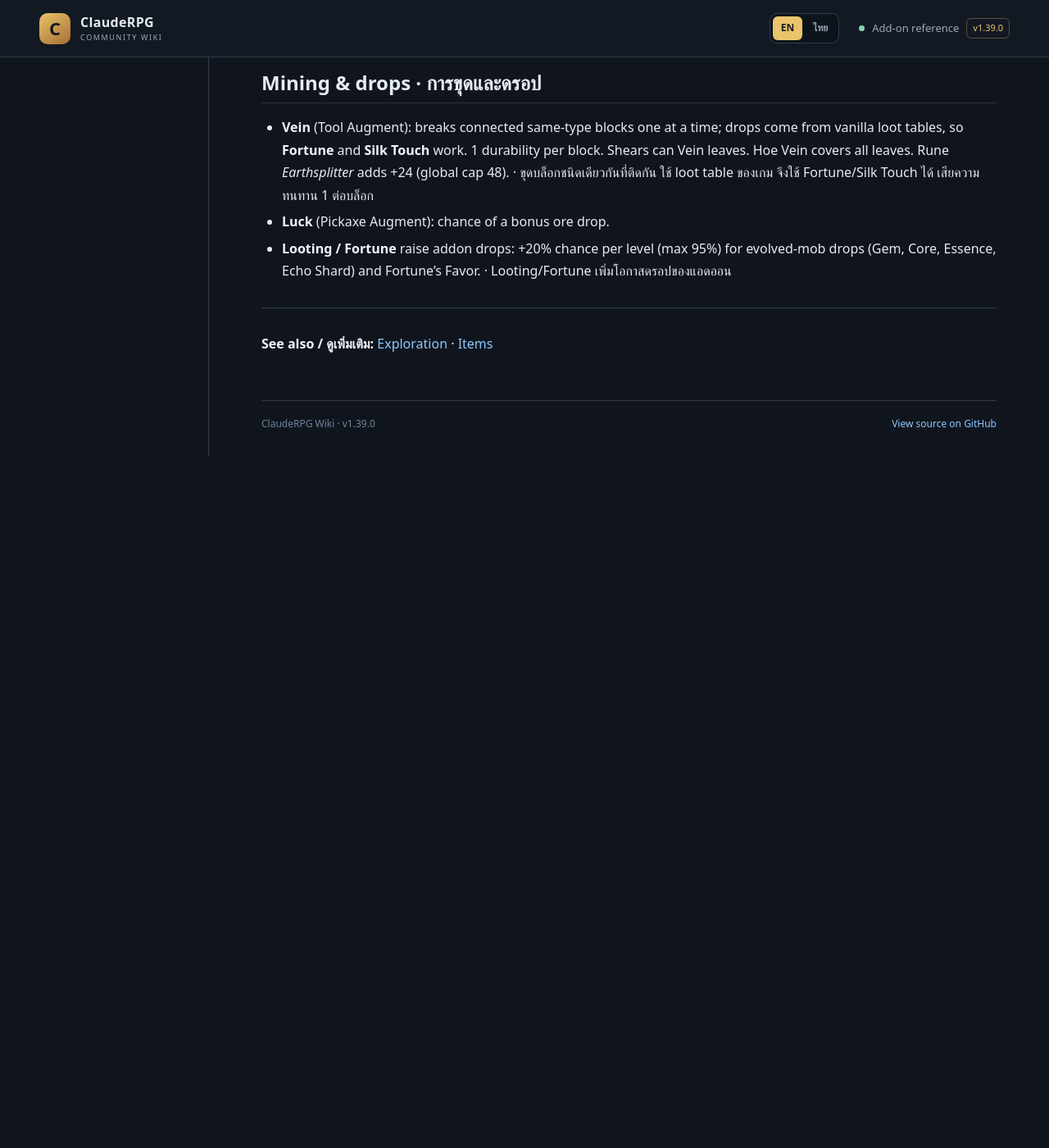
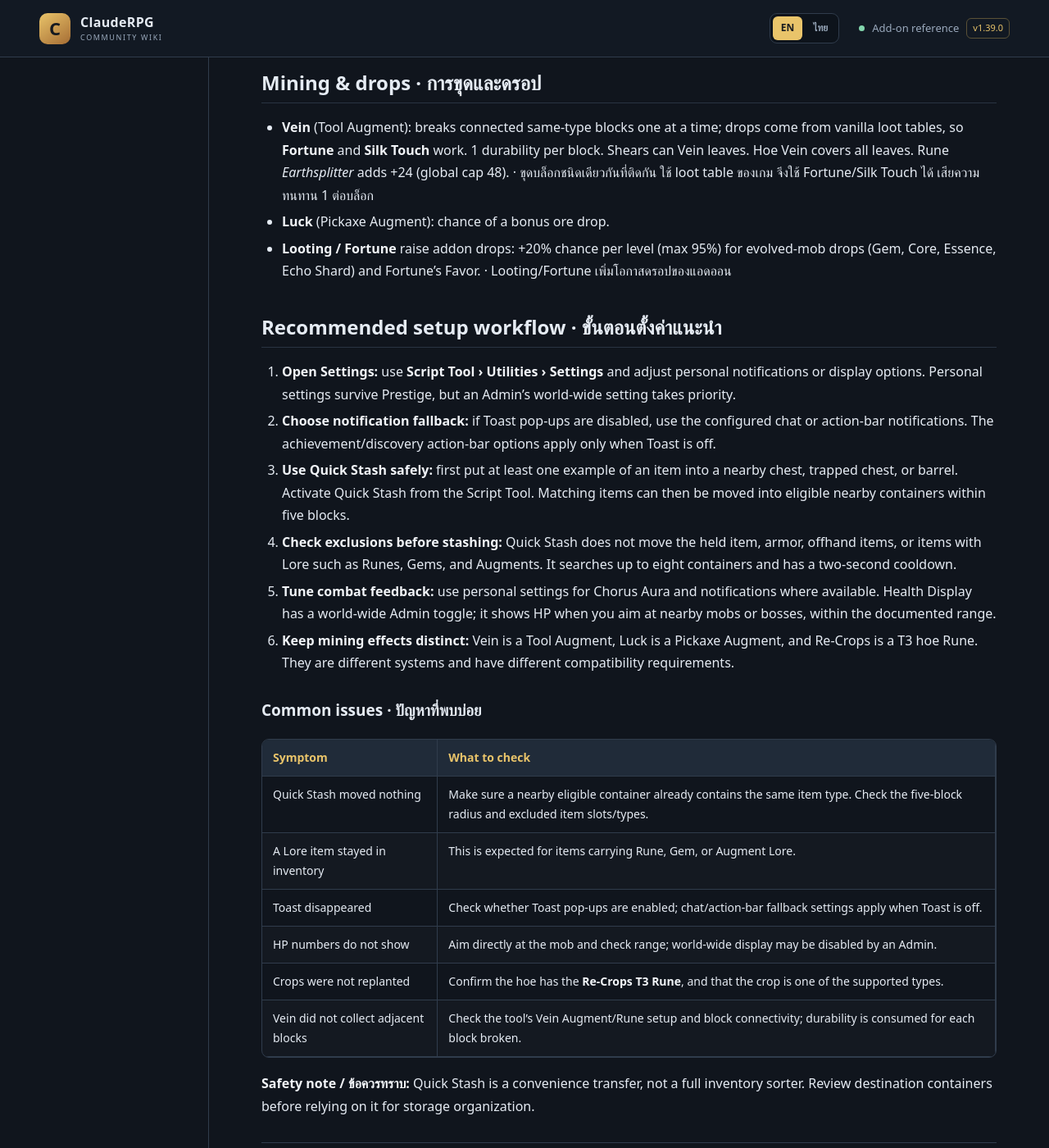
Before and after one commit to miniTorch25/ClaudeRPG-Wiki-V2, a Jekyll site: the page built from Quality-of-Life.md, in a window 1280 px wide and 1400 px high, scrolled down 1952 px. Shown: the whole window at 82% size. Built offline with Jekyll 4.4.1, drawn with Linux system fonts in a browser that asks for light colours; our own code applies the rules of GitHub Pages for plain Markdown files; before the commit the page ends 2508 px from its top, so only the background shows below that.

Commit message:
Add bilingual Quality of Life setup workflow

```diff
--- a/Quality-of-Life.md
+++ b/Quality-of-Life.md
@@ -72,5 +72,27 @@ Particle aura from 2+ matching Chorus sockets. See [Chorus](Chorus). · ดู
 - **Looting / Fortune** raise addon drops: +20% chance per level (max 95%) for evolved-mob drops (Gem, Core, Essence, Echo Shard) and Fortune's Favor. · Looting/Fortune เพิ่มโอกาสดรอปของแอดออน
 
 
+## Recommended setup workflow · ขั้นตอนตั้งค่าแนะนำ
+
+1. **Open Settings:** use **Script Tool › Utilities › Settings** and adjust personal notifications or display options. Personal settings survive Prestige, but an Admin's world-wide setting takes priority.
+2. **Choose notification fallback:** if Toast pop-ups are disabled, use the configured chat or action-bar notifications. The achievement/discovery action-bar options apply only when Toast is off.
+3. **Use Quick Stash safely:** first put at least one example of an item into a nearby chest, trapped chest, or barrel. Activate Quick Stash from the Script Tool. Matching items can then be moved into eligible nearby containers within five blocks.
+4. **Check exclusions before stashing:** Quick Stash does not move the held item, armor, offhand items, or items with Lore such as Runes, Gems, and Augments. It searches up to eight containers and has a two-second cooldown.
+5. **Tune combat feedback:** use personal settings for Chorus Aura and notifications where available. Health Display has a world-wide Admin toggle; it shows HP when you aim at nearby mobs or bosses, within the documented range.
+6. **Keep mining effects distinct:** Vein is a Tool Augment, Luck is a Pickaxe Augment, and Re-Crops is a T3 hoe Rune. They are different systems and have different compatibility requirements.
+
+### Common issues · ปัญหาที่พบบ่อย
+
+| Symptom | What to check |
+|---|---|
+| Quick Stash moved nothing | Make sure a nearby eligible container already contains the same item type. Check the five-block radius and excluded item slots/types. |
+| A Lore item stayed in inventory | This is expected for items carrying Rune, Gem, or Augment Lore. |
+| Toast disappeared | Check whether Toast pop-ups are enabled; chat/action-bar fallback settings apply when Toast is off. |
+| HP numbers do not show | Aim directly at the mob and check range; world-wide display may be disabled by an Admin. |
+| Crops were not replanted | Confirm the hoe has the **Re-Crops T3 Rune**, and that the crop is one of the supported types. |
+| Vein did not collect adjacent blocks | Check the tool's Vein Augment/Rune setup and block connectivity; durability is consumed for each block broken. |
+
+**Safety note / ข้อควรทราบ:** Quick Stash is a convenience transfer, not a full inventory sorter. Review destination containers before relying on it for storage organization.
+
 ---
 **See also / ดูเพิ่มเติม:** [Exploration](Exploration) · [Items](Items)
```
